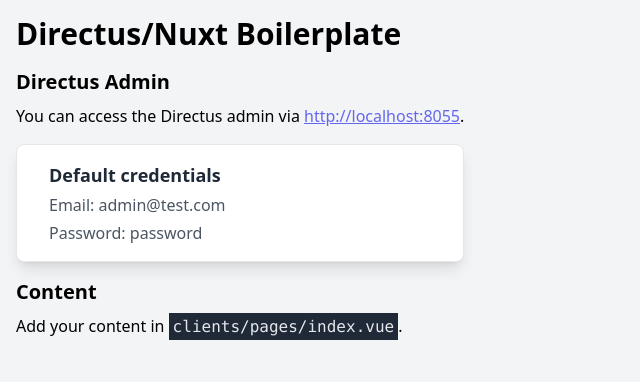
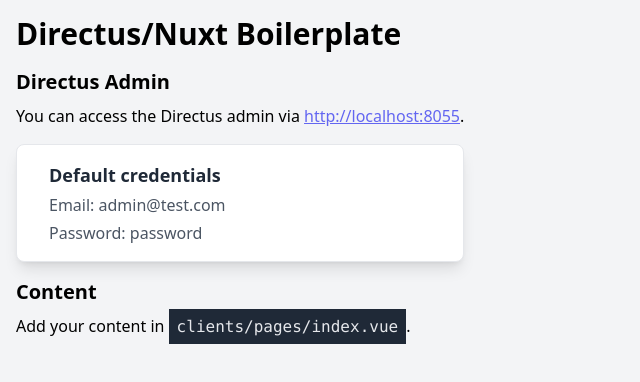
Before and after one commit to nuxtus/nuxtus, a Nuxt app in the folder client/: page / in a window 1280 px wide. Shown: the top 382 px of the page, without its empty margins (0-640 px from the left). Built offline with nearby package versions, Linux system fonts and the light colour scheme.

Commit message:
Update cursor

```diff
--- a/client/pages/index.vue
+++ b/client/pages/index.vue
@@ -23,7 +23,7 @@
 
 <style scoped>
 .code {
-  @apply bg-gray-800 text-gray-200 font-mono p-1;
+  @apply bg-gray-800 text-gray-200 font-mono p-2 cursor-default;
 }
 
 h1 {
```
